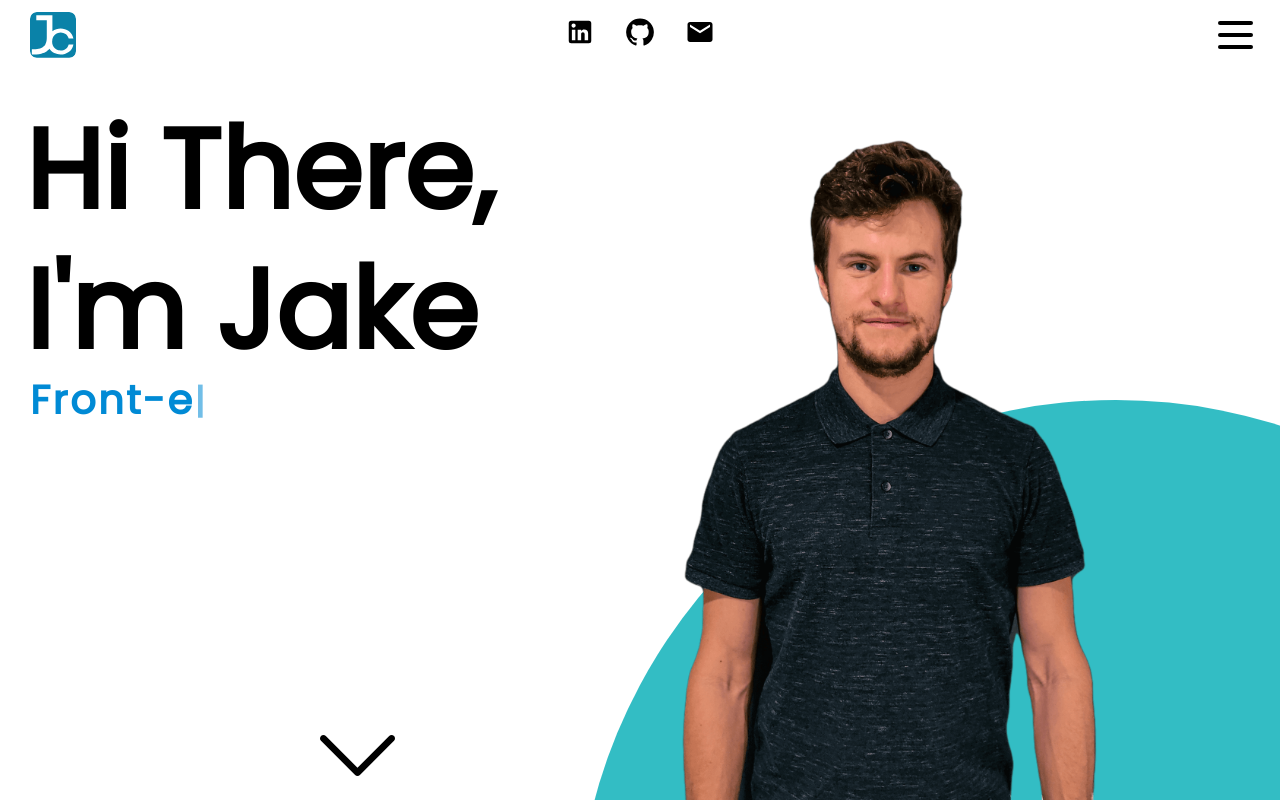
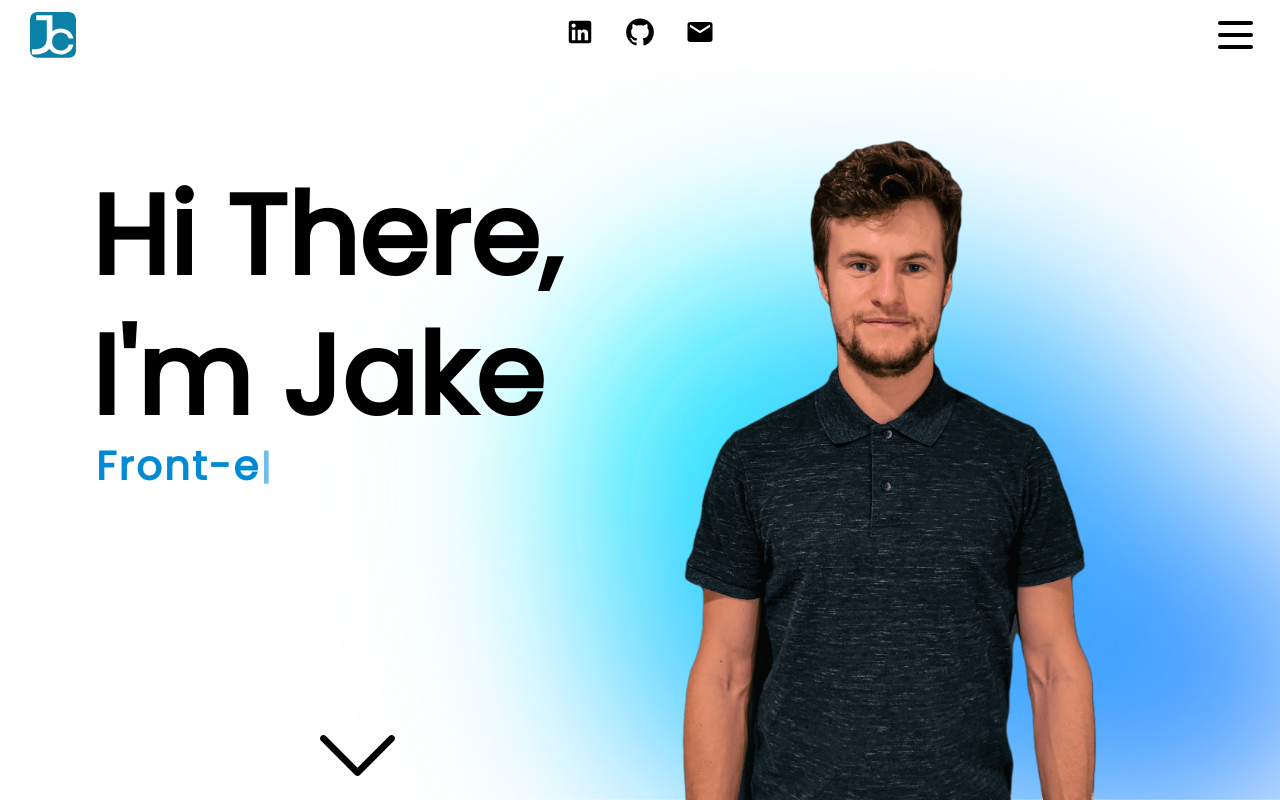
Before and after one commit to jakeclifford/portfolio, a React (Create React App) app: page / in a window 1280 px wide. Built offline with nearby package versions, Linux system fonts and the light colour scheme.

Commit message:
new image !!

```diff
--- a/src/componants/main/Main.jsx
+++ b/src/componants/main/Main.jsx
@@ -2,6 +2,7 @@ import React, {useEffect, useRef} from 'react'
 import "./Main.scss"
 import jake from "./jake.png"
 import arrow from "./down.svg"
+import Graphic1 from "./graphic1.png"
 import { init } from 'ityped'
 
 
@@ -35,7 +36,7 @@ export default function Main() {
                 </div>
             </div>
 
-                <div className="bubble"></div>
+            <img id='graphic1' src={Graphic1} alt="abstract graphic" />
 
 
         </div>
--- a/src/componants/main/Main.scss
+++ b/src/componants/main/Main.scss
@@ -17,7 +17,7 @@
 
     .info {
 
-        margin: 30px;
+        margin: 7.5%;
         background-color: rgba(255, 255, 255, 0);
         width: 100vw;
 
@@ -71,6 +71,7 @@
             font-size: 2.5rem;
             font-family: 'Poppins', sans-serif;
             letter-spacing: 0.15rem;
+            overflow: visible;
 
             @media only screen and (max-width: 1300px) {
                 width: 50vw;
@@ -185,7 +186,18 @@
 }
 
 
+#graphic1 {
+  position: absolute;
+  bottom: 0;
+  right: 0;
+  z-index: -2;
+  height: 100vh;
 
+  @media only screen and (max-width: 500px) {
+    right: -20%;
+    height: 70vh;
+  }
+}
 
 
 
```
Also changed, not shown: src/componants/main/graphic1.png (added).
